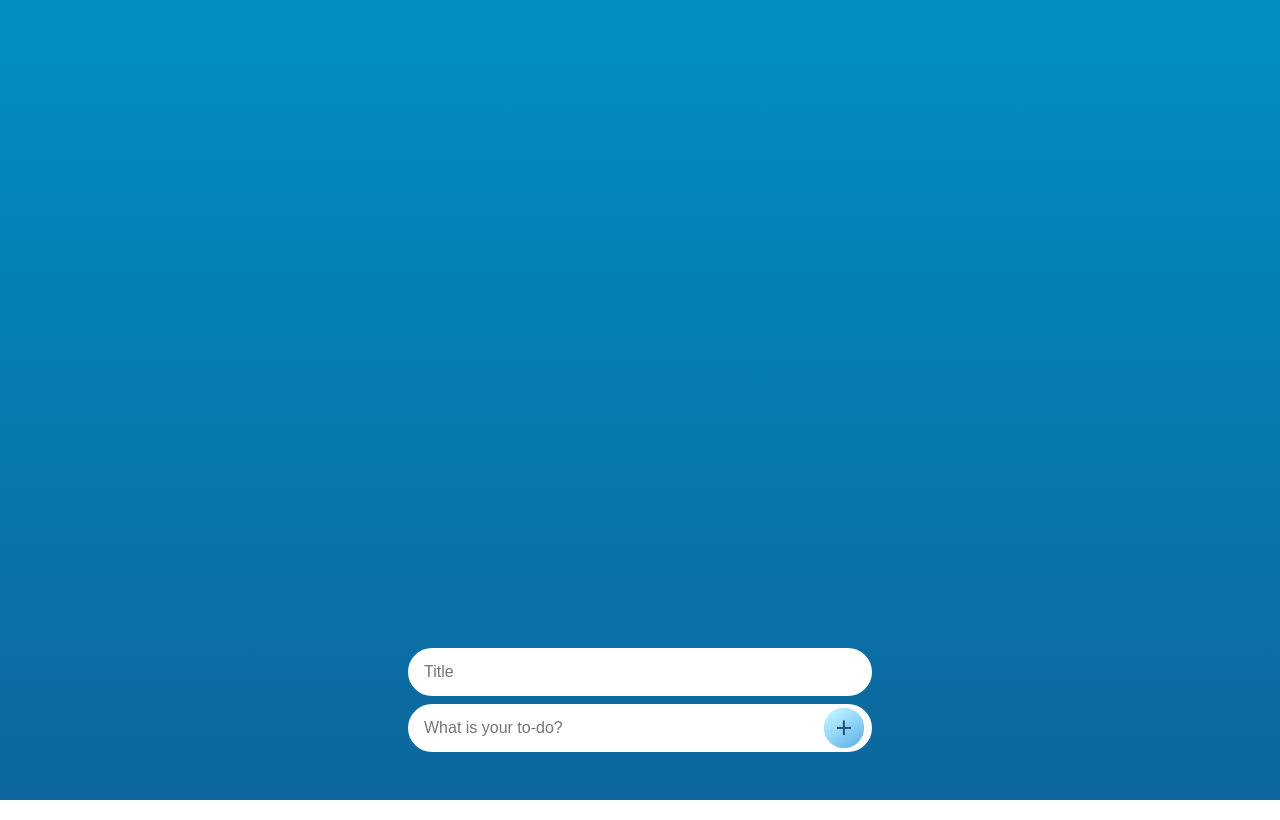
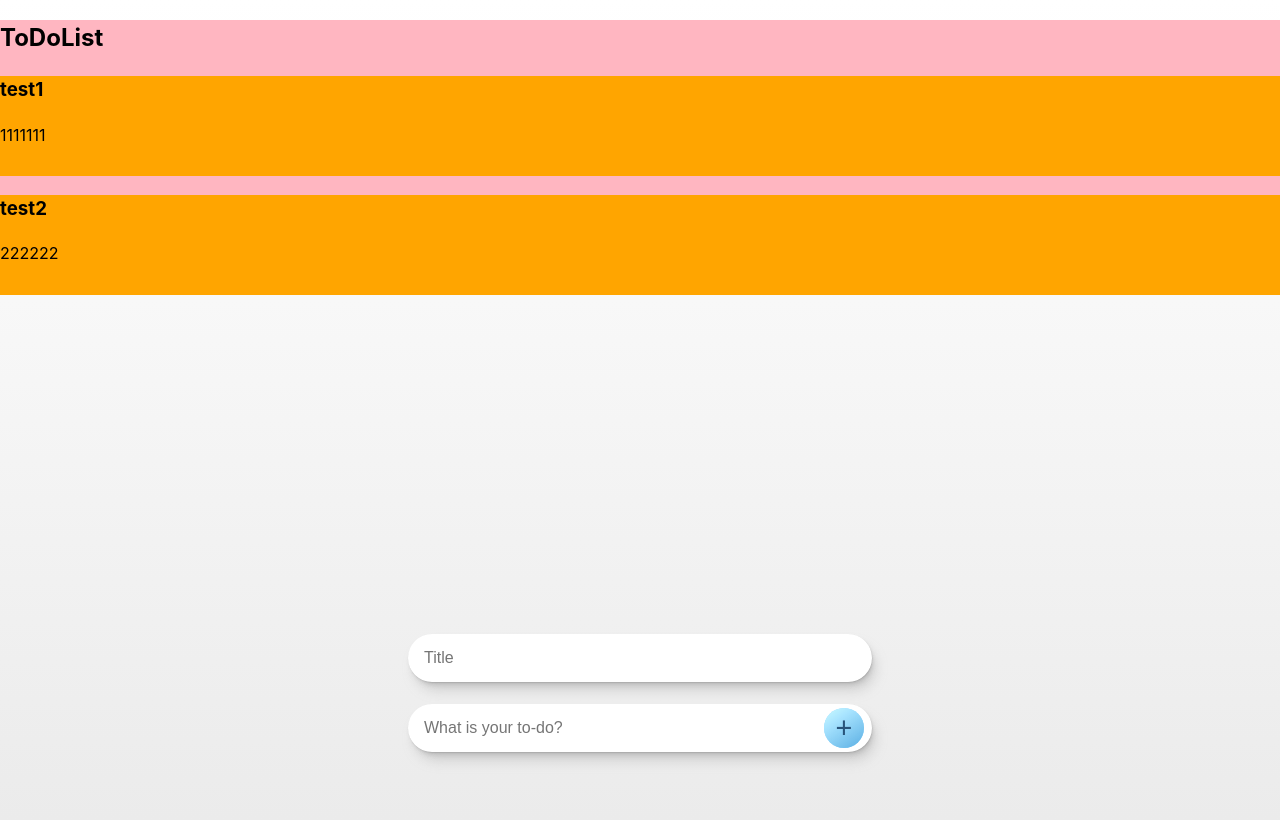
Before and after one commit to jsb1138/loopline-todo-app, a Next.js app: page / in a window 1280 px wide. Built offline with nearby package versions, Linux system fonts and the light colour scheme.

Commit message:
new todos are added to store

```diff
--- a/components/NewToDo.tsx
+++ b/components/NewToDo.tsx
@@ -1,93 +1,79 @@
-import { useRef, useState } from "react";
+import { useState } from "react";
+import { useDispatch } from "react-redux";
+import { nanoid } from "@reduxjs/toolkit";
+import { addTodos } from "@/redux/reducer";
 
 function NewToDo() {
-  // function NewToDo({ onAddTask, onCancel }) {
-  const titleRef = useRef();
-  const descRef = useRef();
+  const dispatch = useDispatch();
+  const [title, setTitle] = useState("");
+  const [desc, setDesc] = useState("");
+  const [formInvalid, setFormInvalid] = useState(false);
 
-  const [formInvalid, setFormInvalid] = useState(false);
+  const onTitleChange = (e) => setTitle(e.target.value);
+  const onDescChange = (e) => setDesc(e.target.value);
 
   function submitHandler(event) {
     event.preventDefault();
 
-    const enteredTitle = titleRef.current.value;
-    const enteredSummary = descRef.current.value;
+    if (title && desc) {
+      dispatch(
+        addTodos({
+          id: nanoid(),
+          title,
+          desc,
+        })
+      );
 
-    if (
-      enteredTitle.trim().length === 0 ||
-      enteredSummary.trim().length === 0
-    ) {
-      setFormInvalid(true);
-      setTimeout(() => {
-        setFormInvalid(false);
-      }, 1500);
-      return;
+      setTitle("");
+      setDesc("");
+      // if (title.trim().length === 0 || desc.trim().length === 0) {
+      //   setFormInvalid(true);
+      //   setTimeout(() => {
+      //     setFormInvalid(false);
+      //   }, 1500);
+      //   return;
+      // }
+
+      // const todoData = {
+      //   title: title,
+      //   summary: desc,
+      // };
+      // console.log(todoData);
+      // onAddTask(todoData);
     }
-
-    const todoData = {
-      title: enteredTitle,
-      summary: enteredSummary,
-    };
-    titleRef.current.value = "";
-    descRef.current.value = "";
-    console.log(todoData);
-    // onAddTask(todoData);
   }
 
   return (
     <>
       <p
-        className={`error-message w100 cf ${
-          formInvalid ? "show-msg" : "hide-msg"
-        }`}
+        className={`error-msg w100 cf ${formInvalid ? "show-msg" : "hide-msg"}`}
       >
         <strong>Please fill in both inputs!</strong>
       </p>
-      <form id="todo-form" className="cfc" onSubmit={submitHandler}>
+      <form id="todo-form" onSubmit={submitHandler}>
         <label htmlFor="title"></label>
-        <input type="text" id="title" placeholder="Title" ref={titleRef} />
+        <input
+          type="text"
+          id="title"
+          name="title"
+          placeholder="Title"
+          value={title}
+          onChange={onTitleChange}
+        />
         <label htmlFor="todo-desc" className="cf"></label>
         <input
           type="text"
           id="todo-desc"
+          name="todo-desc"
           placeholder="What is your to-do?"
-          ref={descRef}
+          value={desc}
+          onChange={onDescChange}
         />
         <button type="submit" className="add-btn cf">
           +
         </button>
       </form>
     </>
-    // <form id="new-task-form" onSubmit={submitHandler}>
-    //   <p>
-    //     <label htmlFor="title">Title</label>
-    //     <input type="text" id="title" ref={titleRef} />
-    //   </p>
-    //   <p>
-    //     <label htmlFor="summary">Summary</label>
-    //     <textarea id="summary" rows="5" ref={summaryRef} />
-    //   </p>
-    //   <p>
-    //     <label htmlFor="category">Category</label>
-    //     <select id="category" ref={categoryRef} defaultValue="moderate">
-    //       <option value="urgent">🚨 Urgent</option>
-    //       <option value="important">🔴 Important</option>
-    //       <option value="moderate">🔵 Moderate</option>
-    //       <option value="low">🟢 Low</option>
-    //     </select>
-    //   </p>
-    //   {formInvalid && (
-    //     <p className="error-message">
-    //       Please provide values for task title, summary and category!
-    //     </p>
-    //   )}
-    //   <p className="actions">
-    //     <button type="button" onClick={onCancel}>
-    //       Cancel
-    //     </button>
-    //     <button type="submit">Add Task</button>
-    //   </p>
-    // </form>
   );
 }
 
--- /dev/null
+++ b/components/ToDoList.tsx
@@ -0,0 +1,26 @@
+import { useSelector } from "react-redux";
+import { selectTodos } from "@/redux/reducer";
+
+export default function ToDoList() {
+  const todos = useSelector(selectTodos);
+
+  // const renderedTodos = todos.map((todo) => {
+  //   <article key={todo.id}>
+  //     <h3>{todo.title}</h3>
+  //     <p>{todo.desc}</p>
+  //   </article>;
+  // });
+
+  console.log(">>>>>>>>>>>", todos);
+  return (
+    <section className="todo-list">
+      <h2>ToDoList</h2>
+      {todos.map((todo) => (
+        <div className="todo" key={todo.id}>
+          <h3>{todo.title}</h3>
+          <p>{todo.desc}</p>
+        </div>
+      ))}
+    </section>
+  );
+}
--- a/pages/_app.tsx
+++ b/pages/_app.tsx
@@ -1,6 +1,13 @@
-import '@/styles/globals.css'
-import type { AppProps } from 'next/app'
+import { Provider } from "react-redux";
+import { store } from "@/redux/store";
+
+import "@/styles/globals.css";
+import type { AppProps } from "next/app";
 
 export default function App({ Component, pageProps }: AppProps) {
-  return <Component {...pageProps} />
+  return (
+    <Provider store={store}>
+      <Component {...pageProps} />
+    </Provider>
+  );
 }
--- a/pages/index.tsx
+++ b/pages/index.tsx
@@ -1,19 +1,10 @@
+import ToDoList from "@/components/ToDoList";
 import ToDoInput from "@/components/ToDoInput";
 
 function App() {
   return (
     <>
-      {/* {isAddingTask && (
-        <Modal onClose={cancelAddTaskHandler}>
-          <NewTask onAddTask={addTaskHandler} onCancel={cancelAddTaskHandler} />
-        </Modal>
-      )} */}
-      {/* <Header /> */}
-      {/* <TaskControl
-          onStartAddTask={startAddTaskHandler}
-          onSetFilter={setFilterHandler}
-        />
-        <TaskList tasks={displayedTasks} /> */}
+      <ToDoList />
       <ToDoInput />
     </>
   );
--- /dev/null
+++ b/redux/reducer.tsx
@@ -0,0 +1,62 @@
+import { createSlice } from "@reduxjs/toolkit";
+
+const initialState = [
+  { id: 2198287652875, title: "test1", desc: "1111111" },
+  { id: 2198787454875, title: "test2", desc: "222222" },
+];
+
+const todoSlice = createSlice({
+  name: "todos",
+  initialState,
+  reducers: {
+    addTodos: (state, action) => {
+      state.push(action.payload);
+      return state;
+    },
+  },
+});
+
+// {
+//   //here we will write our reducer
+//   //Adding todos
+//   addTodos: (state, action) => {
+//     state.push(action.payload);
+//     return state;
+//   },
+//   //remove todos
+//   removeTodos: (state, action) => {
+//     return state.filter((item) => item.id !== action.payload);
+//   },
+//   //update todos
+//   updateTodos: (state, action) => {
+//     return state.map((todo) => {
+//       if (todo.id === action.payload.id) {
+//         return {
+//           ...todo,
+//           item: action.payload.item,
+//         };
+//       }
+//       return todo;
+//     });
+//   },
+//   //completed
+//   completeTodos: (state, action) => {
+//     return state.map((todo) => {
+//       if (todo.id === action.payload) {
+//         return {
+//           ...todo,
+//           completed: true,
+//         };
+//       }
+//       return todo;
+//     });
+//   },
+// },
+
+export const { addTodos } = todoSlice.actions;
+
+// removeTodos, updateTodos, completeTodos
+
+export const selectTodos = (state) => state.todos;
+
+export const reducer = todoSlice.reducer;
--- /dev/null
+++ b/redux/store.tsx
@@ -0,0 +1,8 @@
+import { configureStore } from "@reduxjs/toolkit";
+import { reducer } from "./reducer";
+
+export const store = configureStore({
+  reducer: {
+    todos: reducer,
+  },
+});
--- a/redux/store/index.js
+++ /dev/null
@@ -1 +0,0 @@
-import { configureStore } from "@reduxjs/toolkit";
--- a/styles/globals.css
+++ b/styles/globals.css
@@ -34,6 +34,13 @@
   --color-primary-700: #5a32a3;
   --color-primary-800: #4c2889;
   --color-primary-900: #3c1d6b;
+
+  --shadow-color: 0deg 0% 58%;
+  --shadow:
+  0.3px 0.5px 0.7px hsl(var(--shadow-color) / 0.36),
+  0.8px 1.6px 2px -0.8px hsl(var(--shadow-color) / 0.36),
+  2.1px 4.1px 5.2px -1.7px hsl(var(--shadow-color) / 0.36),
+  5px 10px 12.6px -2.5px hsl(var(--shadow-color) / 0.36);
 }
 
 html, body {
@@ -42,14 +49,22 @@ html, body {
   width: 100vw;
   margin: 0;
   background: linear-gradient(
-    #0090c0,
-    #0d669d
+    #ffffff,
+    #ebebeb
   );
 }
 
 /* body {
   background-color: #9755f5;
 } */
+.todo-list {
+  background-color: lightpink;
+}
+
+.todo {
+  background-color: orange;
+  height: 100px;
+}
 
 .input-container {
   /* height: 12rem; */
@@ -64,15 +79,16 @@ html, body {
   width: 50%;
   min-width: 20rem;
   max-width: 30rem;
+  /* height: 300px; */
   /* margin: 0 auto; */
   /* padding: 0 3rem; */
   border-radius: 8px;
-  /* background-color: rgba(255, 255, 255, 1) */
+  /* background-color: rgb(255, 184, 184) */
 }
 
 #todo-form {
   /* background-color: #7442c8; */
-  height:8.5rem;
+  height:9.4rem;
   padding: 1rem 0.5rem;
   display: flex;
   flex-direction: column;
@@ -91,15 +107,20 @@ html, body {
   margin: 0;
 }
 
+#todo-desc {
+  padding-right:3.4rem;
+}
+
 label {
-  margin-top: 10rem;
+  margin-top: 12rem;
   position: absolute;
 }
 
 input {
   width: 100%;
-  margin-top: 10rem;
+  margin-top: 14rem;
   border: none;
+  box-shadow: var(--shadow);
 }
 
 .add-btn {
@@ -131,7 +152,7 @@ input {
   transition: 0.2s
 }
 
-.error-message {
+.error-msg {
   color: rgb(255, 75, 75);
   font-size: 1rem;
   margin: 0 auto;
```
